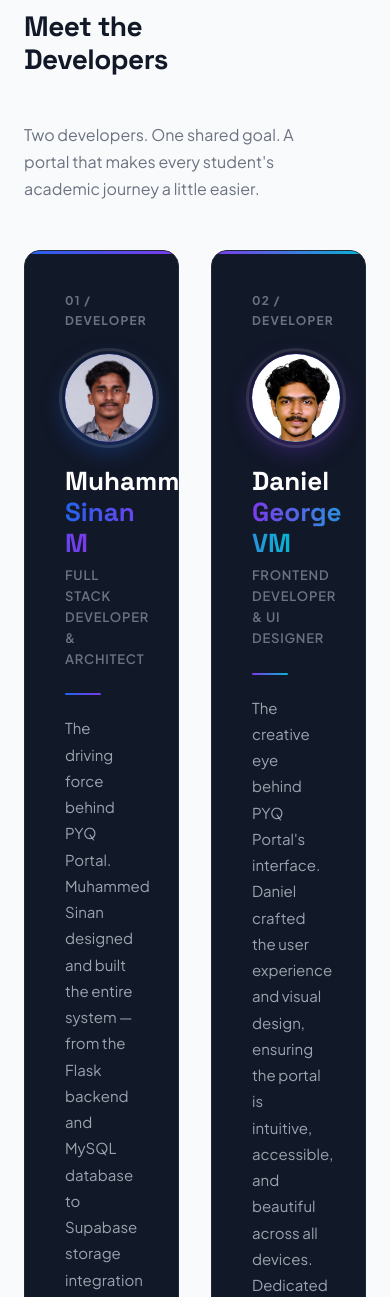
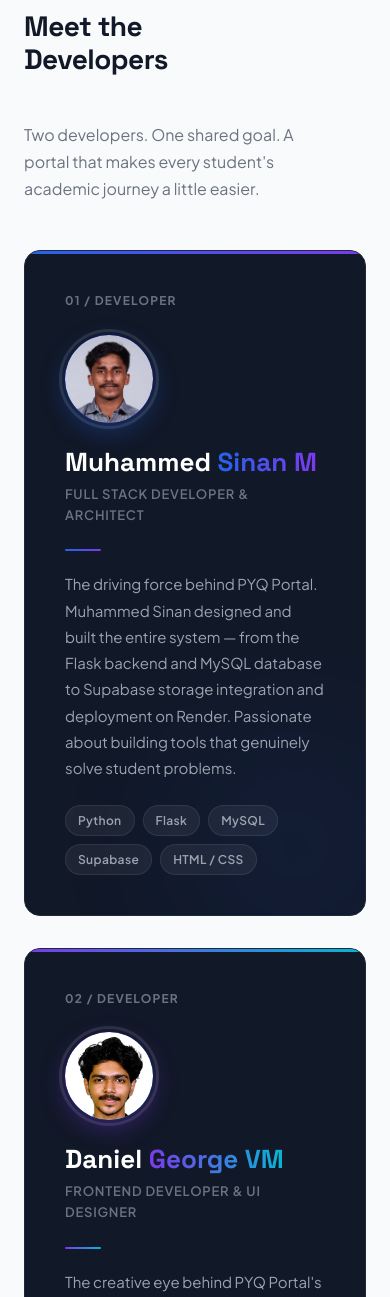
Before and after one commit to muhd-sinan-m/pyq-openshift, a Flask app: page /about in a window 390 px wide. Shown: the part 1630-2927 px from the top of the page. Run offline with Flask 3, Linux system fonts and the light colour scheme; parts of the project's set-up code (start-up, migrations or seed data) failed here and were passed over.

Commit message:
Update style-combined.css

```diff
--- a/static/style-combined.css
+++ b/static/style-combined.css
@@ -2309,4 +2309,7 @@ html, body {
     .hero-content {
         padding: 0 1.25rem;
     }
-}
+   .dev-cards {
+        grid-template-columns: 1fr;
+    }
+}
```
